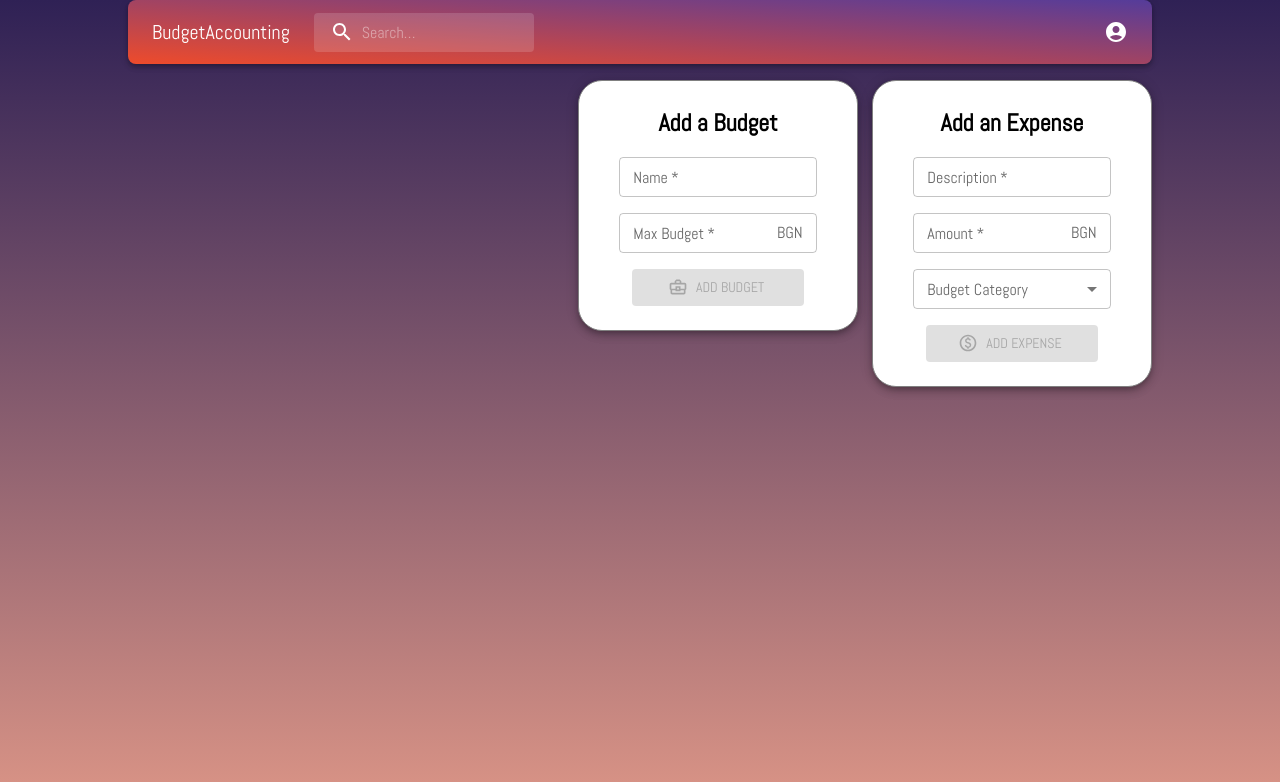
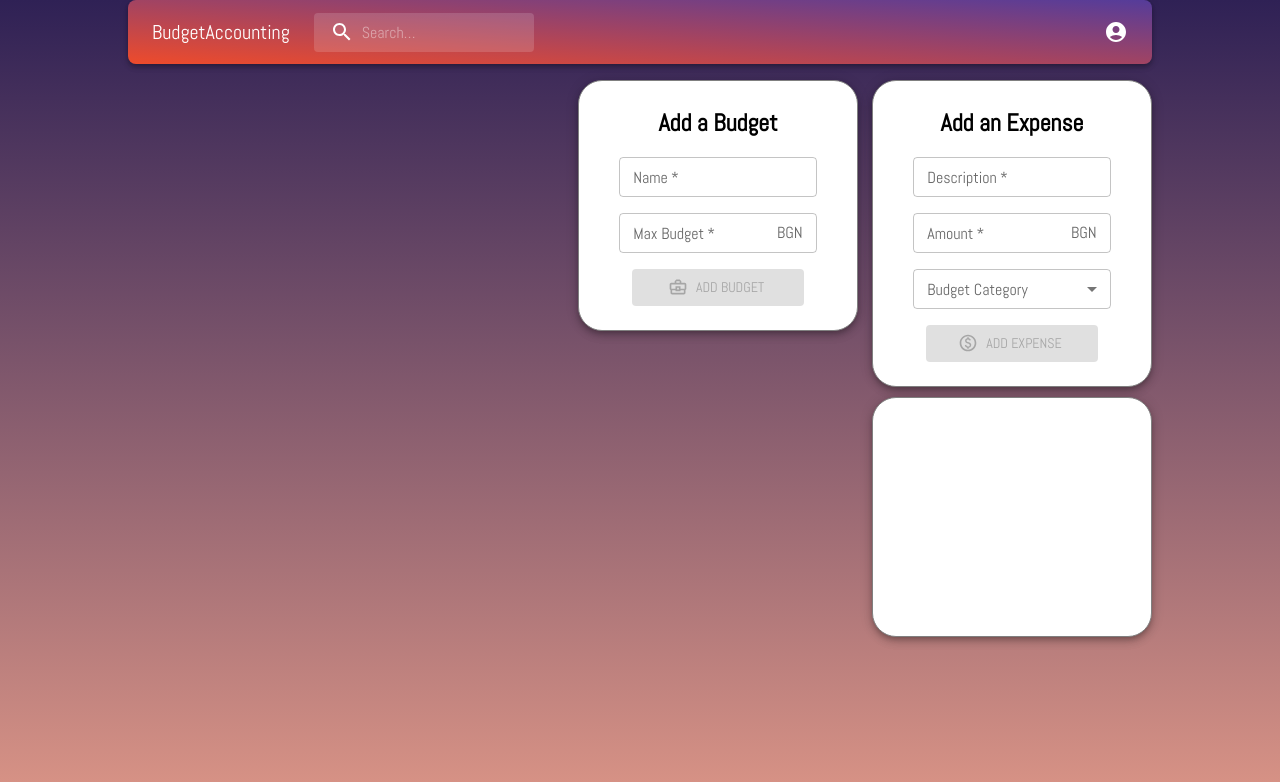
Before and after one commit to stilqnwoke/ExpensesApp, a React (Create React App) app: page / in a window 1280 px wide. Shown: the top 782 px of the page. Built offline with nearby package versions, Linux system fonts and the light colour scheme.

Commit message:
Added a pie chart with chartjs

```diff
--- a/package.json
+++ b/package.json
@@ -10,8 +10,10 @@
     "@testing-library/jest-dom": "^5.16.5",
     "@testing-library/react": "^13.4.0",
     "@testing-library/user-event": "^13.5.0",
+    "chart.js": "^4.2.1",
     "framer-motion": "^9.0.4",
     "react": "^18.2.0",
+    "react-chartjs-2": "^5.2.0",
     "react-dom": "^18.2.0",
     "react-scripts": "5.0.1",
     "uuid": "^9.0.0",
--- a/src/components/Main.css
+++ b/src/components/Main.css
@@ -13,3 +13,12 @@
   flex-direction: row;
   margin-top: 1rem;
 }
+
+.side__wrapper {
+  display: flex;
+  flex-direction: column;
+}
+
+.pie {
+  align-self: flex-end;
+}
--- a/src/components/Main.tsx
+++ b/src/components/Main.tsx
@@ -3,6 +3,7 @@ import AddBudget from "./budgets/AddBudget.tsx";
 import AddExpense from "./expenses/AddExpense.tsx";
 import "./Main.css";
 import ListBudgets from "./budgets/ListBudgets.tsx";
+import PieChart from "./features/PieChart.tsx";
 
 const Main = () => {
   return (
@@ -10,9 +11,14 @@ const Main = () => {
       <div className="budgets__wrapper">
         <ListBudgets />
       </div>
-      <div className="forms__wrapper">
-        <AddBudget />
-        <AddExpense />
+      <div className="side__wrapper">
+        <div className="forms__wrapper">
+          <AddBudget />
+          <AddExpense />
+        </div>
+        <div className="pie">
+          <PieChart />
+        </div>
       </div>
     </div>
   );
--- a/src/components/budgets/ListBudgets.tsx
+++ b/src/components/budgets/ListBudgets.tsx
@@ -51,6 +51,7 @@ const ListBudgets = () => {
         <div>
           <AnimatePresence>
             {budgets.map((budget) => {
+              console.log(budget);
               const amount = getBudgetExpensesTotal(budget.id).reduce(
                 (sum, expense) => sum + +expense.amount,
                 0
--- /dev/null
+++ b/src/components/features/PieChart.css
@@ -0,0 +1,14 @@
+.pie__wrapper {
+  width: 240px;
+  height: 240px;
+  border: 1px solid grey;
+  margin-top: 10px;
+  background-color: white;
+  border-radius: 24px;
+  box-shadow: 0px 3px 5px -1px rgb(0 0 0 / 20%),
+    0px 5px 8px 0px rgb(0 0 0 / 14%), 0px 1px 14px 0px rgb(0 0 0 / 12%);
+  width: 280px;
+  padding: 10px;
+  display: flex;
+  justify-content: center;
+}
--- /dev/null
+++ b/src/components/features/PieChart.tsx
@@ -0,0 +1,62 @@
+import React, { useContext } from "react";
+import { Chart as ChartJS, ArcElement, Tooltip, Legend } from "chart.js";
+import { Pie } from "react-chartjs-2";
+import "./PieChart.css";
+import { ExpenseContext } from "../../store/expenses-reducer.tsx";
+
+ChartJS.register(ArcElement, Tooltip, Legend);
+
+const PieChart = () => {
+  const { budgets, expenses, getBudgetExpensesTotal } = useContext(
+    ExpenseContext
+  );
+  // console.log(budgets);
+  const getLabels = budgets.map((budget) => budget.name);
+  const getExpenses = budgets.map((budget) =>
+    getBudgetExpensesTotal(budget.id)
+  );
+
+  let getBudgetExpenses = getExpenses.map((item) => {
+    return item.reduce((sum, expense) => sum + +expense.amount, 0);
+  });
+
+  console.log(getBudgetExpenses);
+
+  const data = {
+    labels: getLabels,
+    datasets: [
+      {
+        label: "Total expenses",
+        data: getBudgetExpenses,
+        backgroundColor: [
+          "rgba(255, 99, 132, 0.2)",
+          "rgba(54, 162, 235, 0.2)",
+          "rgba(255, 206, 86, 0.2)",
+          "rgba(75, 192, 192, 0.2)",
+          "rgba(153, 102, 255, 0.2)",
+          "rgba(255, 159, 64, 0.2)",
+        ],
+        borderColor: [
+          "rgba(255, 99, 132, 1)",
+          "rgba(54, 162, 235, 1)",
+          "rgba(255, 206, 86, 1)",
+          "rgba(75, 192, 192, 1)",
+          "rgba(153, 102, 255, 1)",
+          "rgba(255, 159, 64, 1)",
+        ],
+        borderWidth: 1,
+      },
+    ],
+    options: {
+      responsive: true,
+    },
+  };
+
+  return (
+    <div className="pie__wrapper">
+      <Pie data={data} />
+    </div>
+  );
+};
+
+export default PieChart;
--- a/src/store/expenses-reducer.tsx
+++ b/src/store/expenses-reducer.tsx
@@ -66,6 +66,7 @@ const ExpensesProvider = (props) => {
         name,
         max,
         id: uuidv4(),
+        dateAdded: new Date().toLocaleDateString(),
       },
     ]);
   }
```
Also changed, not shown: 1 other file (tests, documents, lock files or other folders).
